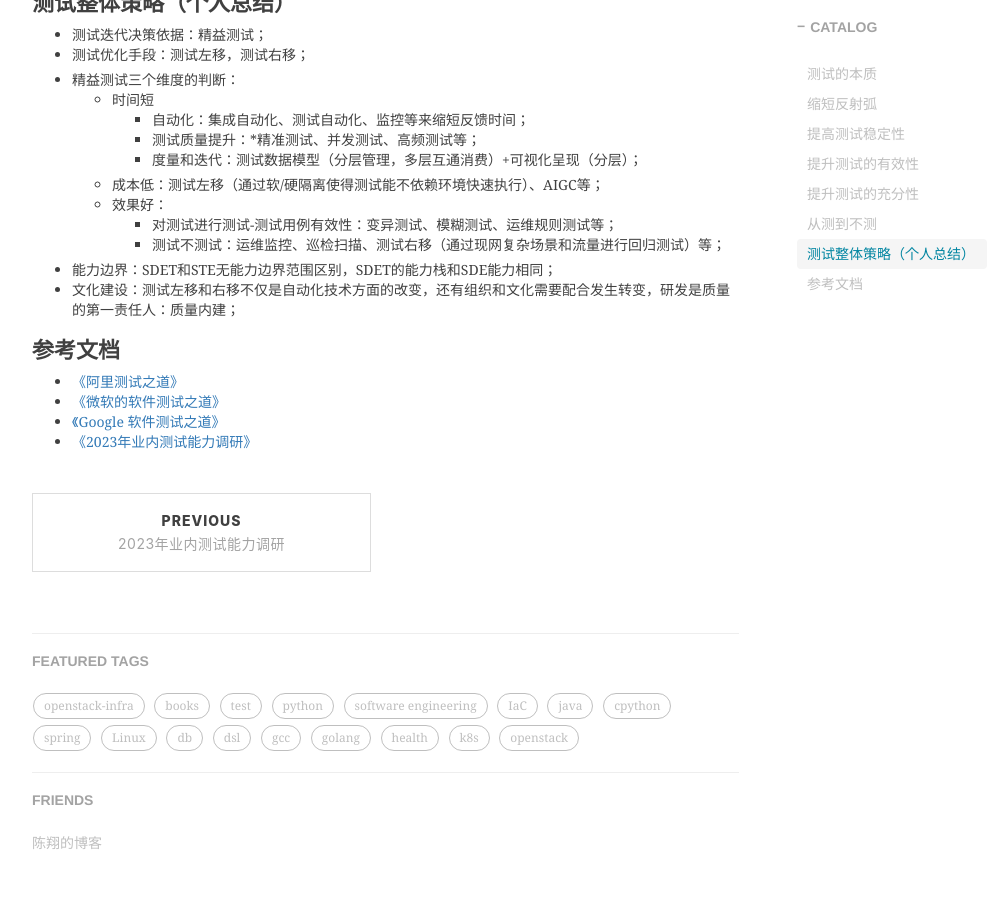
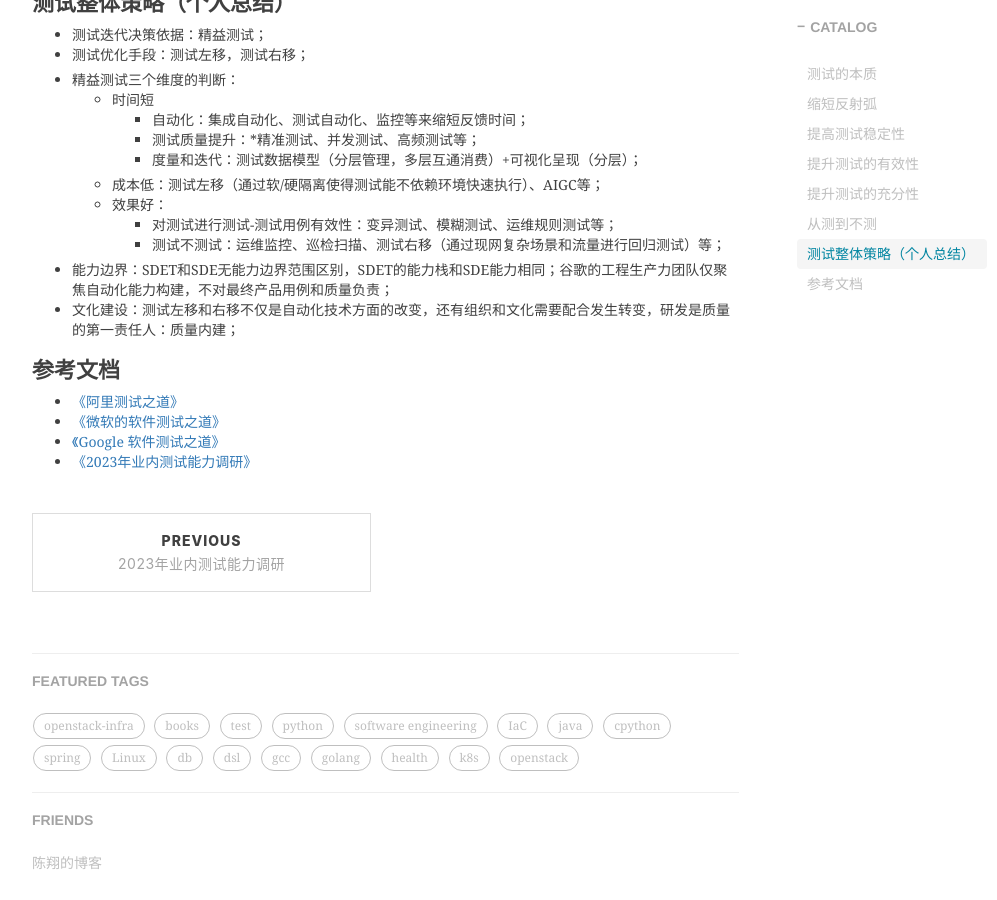
Before and after one commit to shihai1991/shihai1991.github.io, a Jekyll site: the page built from _posts/2023-11-15-阿里测试之道.md, in a window 1280 px wide and 900 px high, scrolled down 1374 px. Shown: the whole window, without its empty margins (233-1230 px from the left). Built offline with Jekyll 4.4.1, drawn with Linux system fonts in a browser that asks for light colours; nearby versions of some CDN libraries; comment, search, counter and statistics services are not loaded.

Commit message:
Update 2023-11-15-阿里测试之道.md

```diff
--- a/_posts/2023-11-15-阿里测试之道.md
+++ b/_posts/2023-11-15-阿里测试之道.md
@@ -53,7 +53,7 @@ time: '2023.11.15 10:29:00'
     - 对测试进行测试-测试用例有效性：变异测试、模糊测试、运维规则测试等；
     - 测试不测试：运维监控、巡检扫描、测试右移（通过现网复杂场景和流量进行回归测试）等；
 
-- 能力边界：SDET和STE无能力边界范围区别，SDET的能力栈和SDE能力相同；
+- 能力边界：SDET和SDE无能力边界范围区别，SDET的能力栈和SDE能力相同；谷歌的工程生产力团队仅聚焦自动化能力构建，不对最终产品用例和质量负责；
 - 文化建设：测试左移和右移不仅是自动化技术方面的改变，还有组织和文化需要配合发生转变，研发是质量的第一责任人：质量内建；
 
 # 参考文档
```
